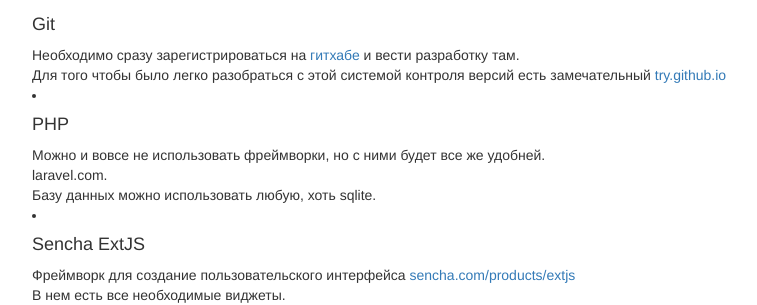
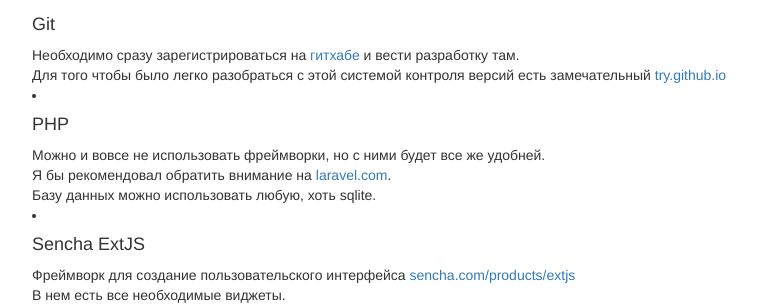
Before and after one commit to nekufa/nekufa.github.io, a plain HTML site: page task/index.html in a window 1280 px wide. Shown: the part 234-539 px from the top of the page, without its empty margins (38-795 px from the left). Drawn offline with nearby package versions, Linux system fonts and the light colour scheme.

Commit message:
fixed tag

```diff
--- a/task/index.html
+++ b/task/index.html
@@ -33,7 +33,7 @@
             Необходимо сразу зарегистрироваться на <a href="http://github.com">гитхабе</a> и вести разработку там.<br/> Для того чтобы было легко разобраться с этой системой контроля версий есть замечательный  <a href="http://try.github.io">try.github.io</a>
 
             <li><h4>PHP</h4>
-            Можно и вовсе не использовать фреймворки, но с ними будет все же удобней.<br/
+            Можно и вовсе не использовать фреймворки, но с ними будет все же удобней.<br/>
             Я бы рекомендовал обратить внимание на <a href="http://laravel.com/">laravel.com</a>.<br/>
             Базу данных можно использовать любую, хоть sqlite.
 
```
